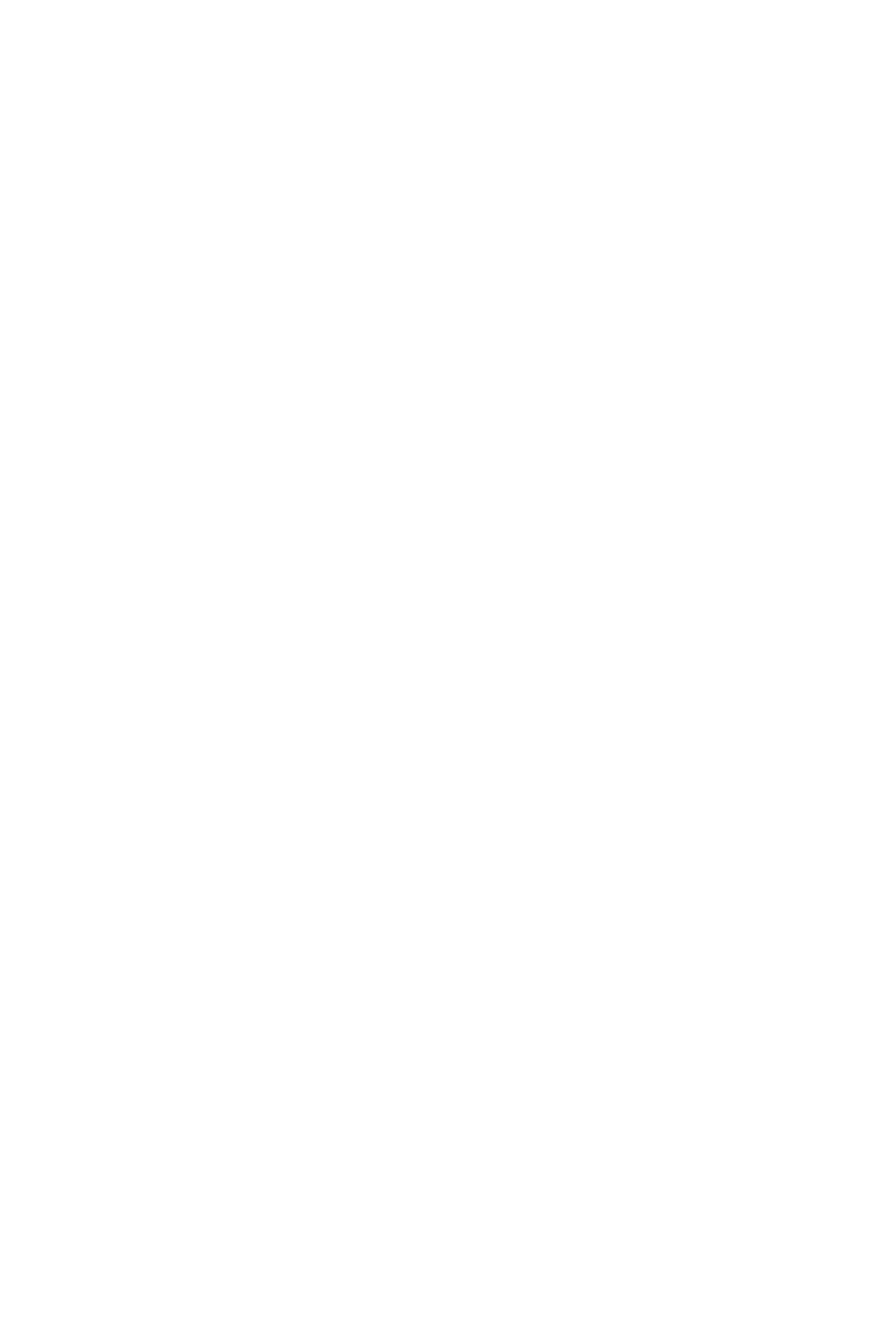
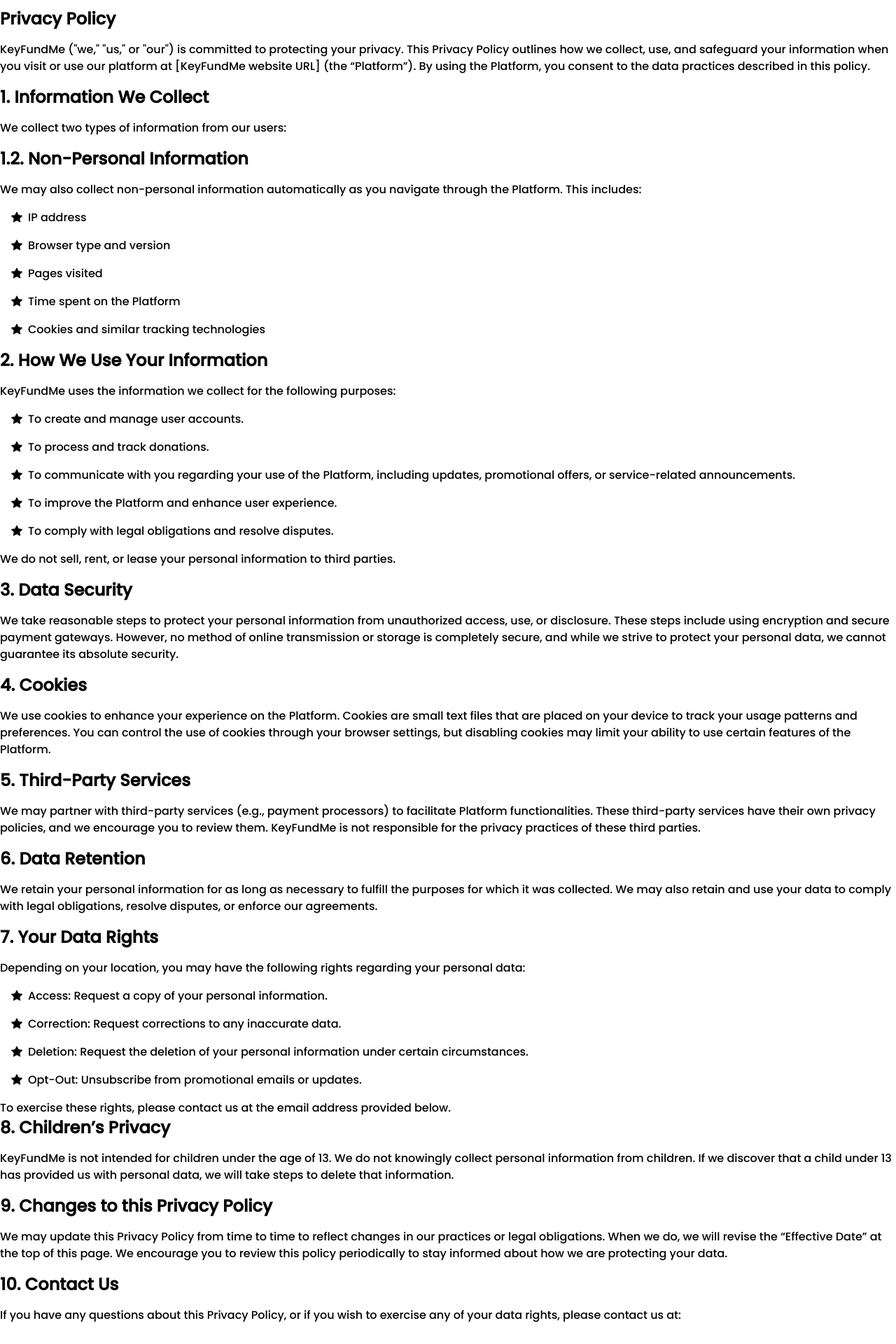
Before and after one commit to kid-us/Key-fund-me, a React (Vite) app: page /privacy-policy in a window 1280 px wide. Before the commit this address had no page. Shown: the part 120-2040 px from the top of the page at 70% size. Before the commit the page ends 800 px from the top, so only its background shows below. Built offline with nearby package versions, Linux system fonts and the light colour scheme.

Commit message:
PRivacy Policy addeded

```diff
--- a/src/App.tsx
+++ b/src/App.tsx
@@ -14,6 +14,7 @@
 import Financial from "./components/Create/Financial";
 import Detail from "./components/Pages/Detail";
 import Terms from "./components/Pages/Terms";
+import PrivacyPolicy from "./components/Pages/PrivacyPolicy";
 
 function App() {
   return (
@@ -52,6 +53,7 @@
 
         {/*  */}
         <Route path="/terms" element={<Terms />} />
+        <Route path="/privacy-policy" element={<PrivacyPolicy />} />
       </Routes>
     </>
   );
--- /dev/null
+++ b/src/components/Pages/PrivacyPolicy.tsx
@@ -0,0 +1,194 @@
+import Footer from "../Footer/Footer";
+import Navbar from "../Navbar/Navbar";
+
+const PrivacyPolicy = () => {
+  return (
+    <>
+      <Navbar />
+
+      <div className="container mx-auto lg:px-0 px-3 lg:mt-10 mt-6">
+        <p className="mb-4 font-bold lg:text-2xl text-xl">Privacy Policy</p>
+        <p className="mb-4">
+          KeyFundMe ("we," "us," or "our") is committed to protecting your
+          privacy. This Privacy Policy outlines how we collect, use, and
+          safeguard your information when you visit or use our platform at
+          [KeyFundMe website URL] (the “Platform”). By using the Platform, you
+          consent to the data practices described in this policy.
+        </p>
+
+        <p className="mb-4 font-bold lg:text-2xl text-xl">
+          1. Information We Collect
+        </p>
+        <p className="mb-4">
+          We collect two types of information from our users:
+        </p>
+
+        <p className="mb-4 font-bold lg:text-2xl text-xl">
+          1.2. Non-Personal Information
+        </p>
+        <p className="mb-4">
+          We may also collect non-personal information automatically as you
+          navigate through the Platform. This includes:
+        </p>
+        <div className="ms-4">
+          <p className="mb-4 bi-star-fill">
+            <span className="me-2"></span>
+            IP address
+          </p>
+          <p className="mb-4 bi-star-fill">
+            <span className="me-2"></span>
+            Browser type and version
+          </p>
+          <p className="mb-4 bi-star-fill">
+            <span className="me-2"></span>
+            Pages visited
+          </p>
+
+          <p className="mb-4 bi-star-fill">
+            <span className="me-2"></span>
+            Time spent on the Platform
+          </p>
+          <p className="mb-4 bi-star-fill">
+            <span className="me-2"></span>
+            Cookies and similar tracking technologies
+          </p>
+        </div>
+
+        <p className="mb-4 font-bold lg:text-2xl text-xl">
+          2. How We Use Your Information
+        </p>
+        <p className="mb-4">
+          KeyFundMe uses the information we collect for the following purposes:
+        </p>
+        <div className="ms-4">
+          <p className="mb-4 bi-star-fill">
+            <span className="me-2"></span>
+            To create and manage user accounts.
+          </p>
+          <p className="mb-4 bi-star-fill">
+            <span className="me-2"></span>
+            To process and track donations.
+          </p>
+          <p className="mb-4 bi-star-fill">
+            <span className="me-2"></span>
+            To communicate with you regarding your use of the Platform,
+            including updates, promotional offers, or service-related
+            announcements.
+          </p>
+
+          <p className="mb-4 bi-star-fill">
+            <span className="me-2"></span>
+            To improve the Platform and enhance user experience.
+          </p>
+          <p className="mb-4 bi-star-fill">
+            <span className="me-2"></span>
+            To comply with legal obligations and resolve disputes.
+          </p>
+        </div>
+        <p className="mb-4">
+          We do not sell, rent, or lease your personal information to third
+          parties.
+        </p>
+
+        <p className="mb-4 font-bold lg:text-2xl text-xl">3. Data Security</p>
+        <p className="mb-4">
+          We take reasonable steps to protect your personal information from
+          unauthorized access, use, or disclosure. These steps include using
+          encryption and secure payment gateways. However, no method of online
+          transmission or storage is completely secure, and while we strive to
+          protect your personal data, we cannot guarantee its absolute security.
+        </p>
+
+        <p className="mb-4 font-bold lg:text-2xl text-xl">4. Cookies</p>
+        <p className="mb-4">
+          We use cookies to enhance your experience on the Platform. Cookies are
+          small text files that are placed on your device to track your usage
+          patterns and preferences. You can control the use of cookies through
+          your browser settings, but disabling cookies may limit your ability to
+          use certain features of the Platform.
+        </p>
+
+        <p className="mb-4 font-bold lg:text-2xl text-xl">
+          5. Third-Party Services
+        </p>
+        <p className="mb-4">
+          We may partner with third-party services (e.g., payment processors) to
+          facilitate Platform functionalities. These third-party services have
+          their own privacy policies, and we encourage you to review them.
+          KeyFundMe is not responsible for the privacy practices of these third
+          parties.
+        </p>
+
+        <p className="mb-4 font-bold lg:text-2xl text-xl">6. Data Retention</p>
+        <p className="mb-4">
+          We retain your personal information for as long as necessary to
+          fulfill the purposes for which it was collected. We may also retain
+          and use your data to comply with legal obligations, resolve disputes,
+          or enforce our agreements.{" "}
+        </p>
+
+        <p className="mb-4 font-bold lg:text-2xl text-xl">
+          7. Your Data Rights
+        </p>
+        <p className="mb-4">
+          Depending on your location, you may have the following rights
+          regarding your personal data:
+        </p>
+        <div className="ms-4">
+          <p className="mb-4 bi-star-fill">
+            <span className="me-2"></span>
+            Access: Request a copy of your personal information.
+          </p>
+          <p className="mb-4 bi-star-fill">
+            <span className="me-2"></span>
+            Correction: Request corrections to any inaccurate data.
+          </p>
+          <p className="mb-4 bi-star-fill">
+            <span className="me-2"></span>
+            Deletion: Request the deletion of your personal information under
+            certain circumstances.
+          </p>
+
+          <p className="mb-4 bi-star-fill">
+            <span className="me-2"></span>
+            Opt-Out: Unsubscribe from promotional emails or updates.
+          </p>
+        </div>
+        <p>
+          To exercise these rights, please contact us at the email address
+          provided below.
+        </p>
+
+        <p className="mb-4 font-bold lg:text-2xl text-xl">
+          8. Children’s Privacy
+        </p>
+        <p className="mb-4">
+          KeyFundMe is not intended for children under the age of 13. We do not
+          knowingly collect personal information from children. If we discover
+          that a child under 13 has provided us with personal data, we will take
+          steps to delete that information.
+        </p>
+
+        <p className="mb-4 font-bold lg:text-2xl text-xl">
+          9. Changes to this Privacy Policy
+        </p>
+        <p className="mb-4">
+          We may update this Privacy Policy from time to time to reflect changes
+          in our practices or legal obligations. When we do, we will revise the
+          “Effective Date” at the top of this page. We encourage you to review
+          this policy periodically to stay informed about how we are protecting
+          your data.
+        </p>
+
+        <p className="mb-4 font-bold lg:text-2xl text-xl">10. Contact Us</p>
+        <p className="mb-4">
+          If you have any questions about this Privacy Policy, or if you wish to
+          exercise any of your data rights, please contact us at:
+        </p>
+      </div>
+      <Footer />
+    </>
+  );
+};
+
+export default PrivacyPolicy;
```
